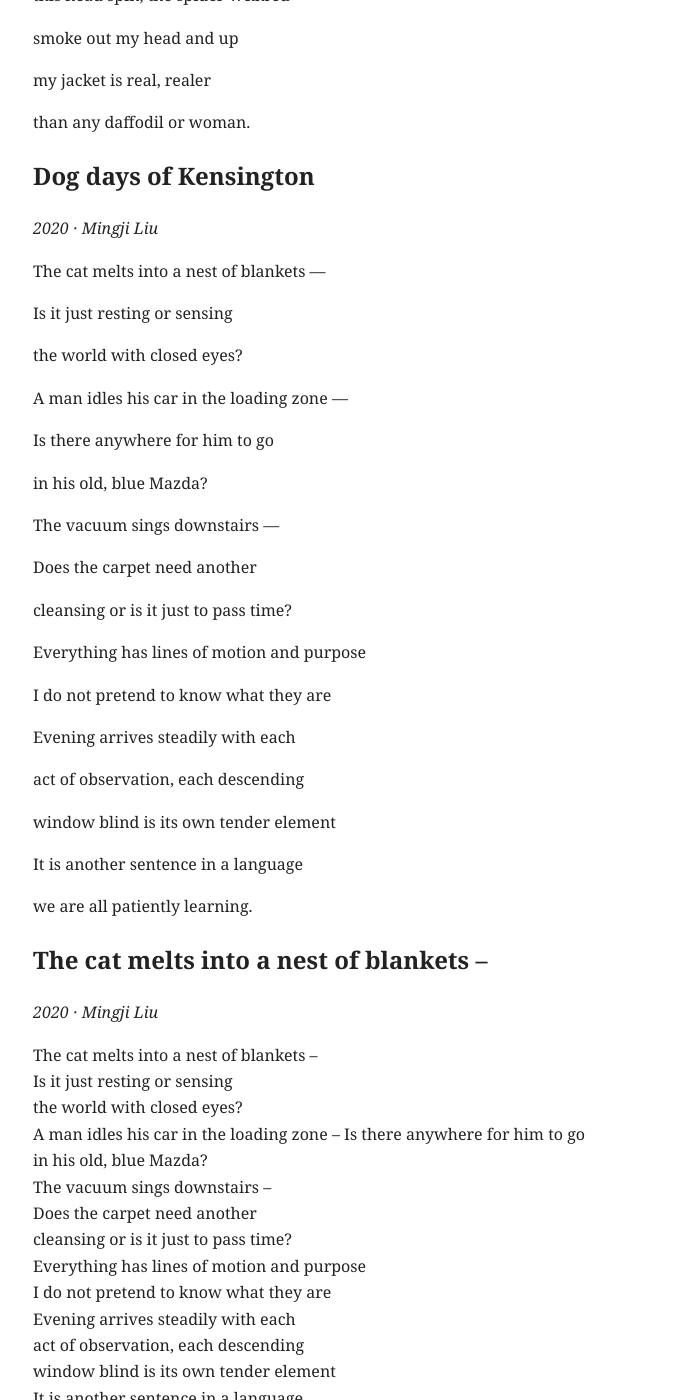
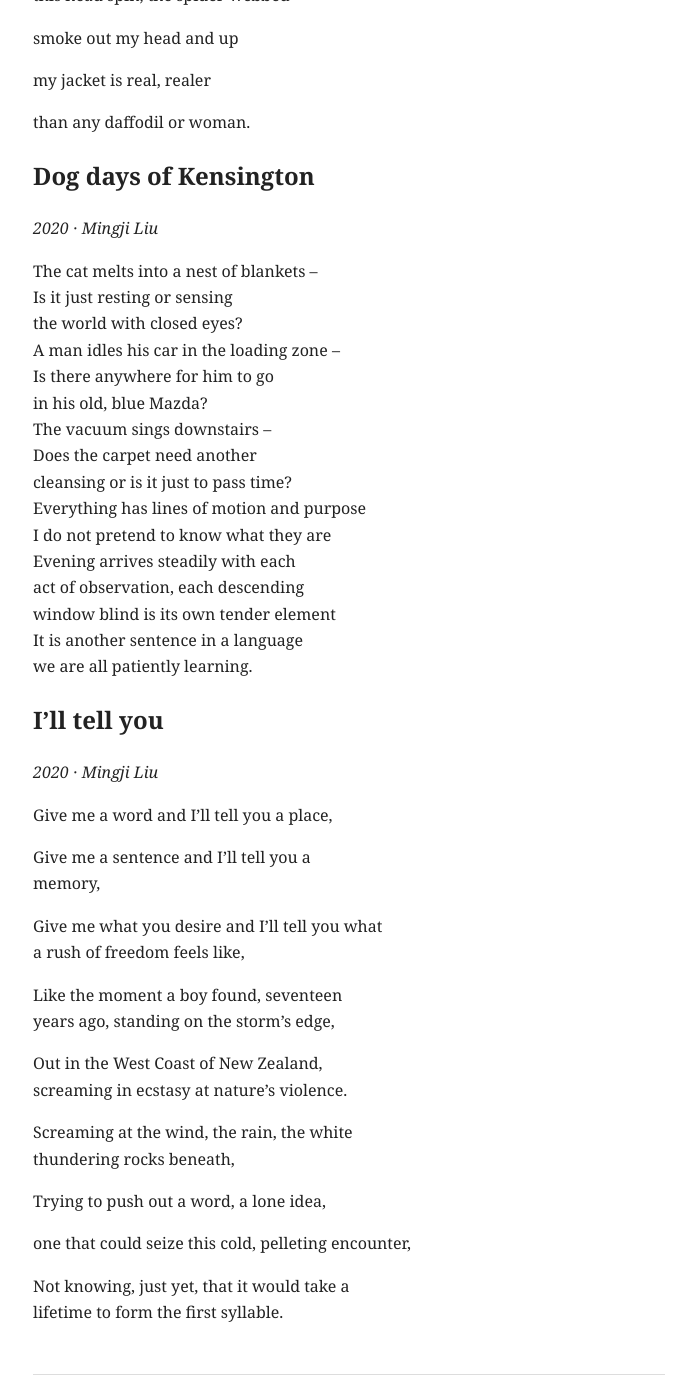
Before and after one commit to mingjiliu/mingjiliu.github.io, a Jekyll site: the page built from _poems/2020.md, in a window 1280 px wide and 1400 px high, scrolled down 4432 px. Shown: the whole window, without its empty margins (291-987 px from the left). Built offline with Jekyll 4.4.1, drawn with Linux system fonts in a browser that asks for light colours.

Commit message:
Update 2020.md

```diff
--- a/_poems/2020.md
+++ b/_poems/2020.md
@@ -189,42 +189,6 @@ than any daffodil or woman.
 
 *2020 · Mingji Liu*
 
-The cat melts into a nest of blankets ---
-
-Is it just resting or sensing
-
-the world with closed eyes?
-
-A man idles his car in the loading zone ---
-
-Is there anywhere for him to go
-
-in his old, blue Mazda?
-
-The vacuum sings downstairs ---
-
-Does the carpet need another
-
-cleansing or is it just to pass time?
-
-Everything has lines of motion and purpose
-
-I do not pretend to know what they are
-
-Evening arrives steadily with each
-
-act of observation, each descending
-
-window blind is its own tender element
-
-It is another sentence in a language
-
-we are all patiently learning.
-
-## The cat melts into a nest of blankets --
-
-*2020 · Mingji Liu*
-
 The cat melts into a nest of blankets --
 Is it just resting or sensing
 the world with closed eyes?
```
